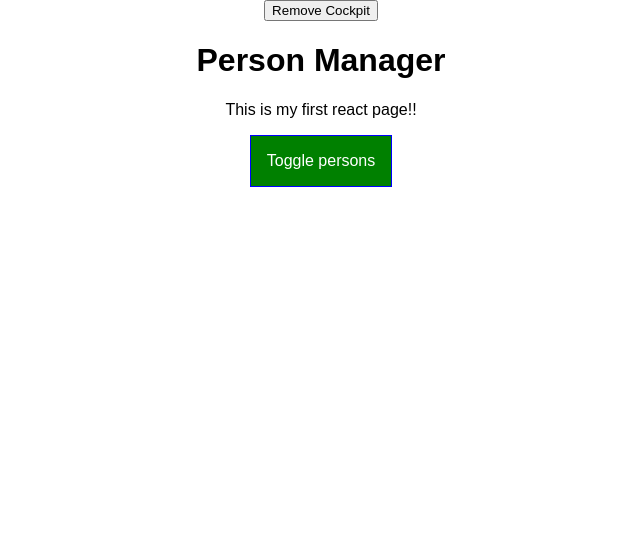
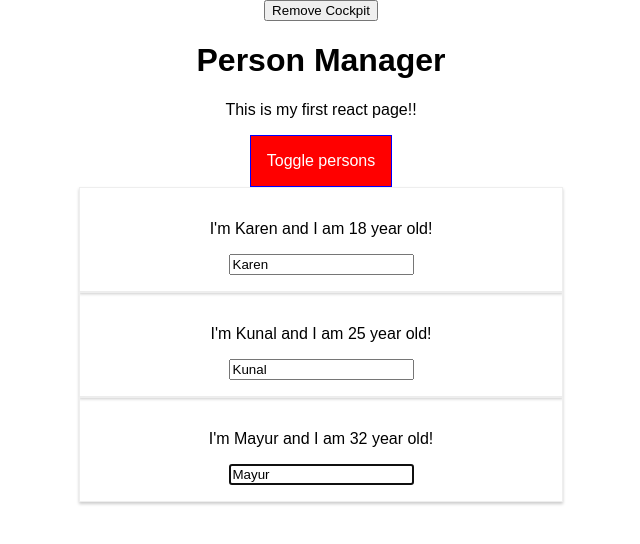
Before and after one commit to kunalkanere16/react-complete-guide, a React app: page / in a window 1280 px wide. Shown: the top 544 px of the page, without its empty margins (319-959 px from the left). Built offline with nearby package versions, Linux system fonts and the light colour scheme.

Commit message:
Update state correctly with setState, using prop-types for validation, using Refs and refs with React Hooks

```diff
--- a/src/components/Cockpit/Cockpit.js
+++ b/src/components/Cockpit/Cockpit.js
@@ -1,17 +1,21 @@
-import React, {useEffect} from 'react';
+import React, {useEffect, useRef} from 'react';
 import classes from './Cockpit.css';
 
 const cockpit = ( props ) => {
+
+  const toggleBtnRef = useRef(null);
+
   //pass function to useEffect
   useEffect(() => {
+    toggleBtnRef.current.click();
     console.log('[Cockpit.js] useEffect');
     // this is componentDidMount and componentDidUpdate in one effect
     //eg: Http request
-    const timer = setTimeout(() =>{
-      alert('Saved data to cloud!');
-    }, 1000);
+    // const timer = setTimeout(() =>{
+    //   alert('Saved data to cloud!');
+    // }, 1000);
     return () => {
-      clearTimeout(timer);
+      //clearTimeout(timer);
       //this runs when component is destroyed as empty array is passed to useEffect
       console.log('[Cockpit.js] cleanup work in useEffect')
     };
@@ -42,7 +46,7 @@ const cockpit = ( props ) => {
           <h1>{props.title}</h1>
           <p className={classesAssigned.join(' ')}>This is my first react page!!</p>
           {/*try not to use below style to call method with args */}
-          <button className={btnClass}
+          <button ref={toggleBtnRef} className={btnClass}
           onClick={ props.clicked}>Toggle persons</button>
       </div>
   );
--- a/src/components/Persons/Person/Person.js
+++ b/src/components/Persons/Person/Person.js
@@ -1,21 +1,48 @@
 import React, {Component} from 'react';
+import PropTypes from 'prop-types';
 import Auxiliary from '../../../hoc/Auxiliary';
 import withClass from '../../../hoc/withClass';
 import classes from './Person.css'
+
 class Person extends Component {
+    constructor(props){
+        super(props);
+
+        this.myInputElementRef = React.createRef();
+    }
+    componentDidMount(){
+        //this.myInputElement.focus();
+        this.myInputElementRef.current.focus();
+    }
+
     render(){
         console.log('[Person.js] rendering...');
-
         return (
             <Auxiliary>
              {/* <div className={classes.Person} > */}
                 <p onClick={this.props.click}>I'm {this.props.name} and I am {this.props.age} year old!</p>
                 <p>{this.props.children}</p>
-                <input type='text' onChange={this.props.changed} value={this.props.name}/>
+                <input
+                    //older approach, functional
+                    //ref={(inputEle) => {this.myInputElement = inputEle}}
+                    //modern approach
+                    ref={this.myInputElementRef}
+                    type='text'
+                    onChange={this.props.changed}
+                    value={this.props.name}
+                />
              {/* </div> */}
             </Auxiliary>
         );
     }
 };
 
+//property validation
+Person.propTypes = {
+    click: PropTypes.func,
+    name: PropTypes.string,
+    age: PropTypes.number,
+    changed: PropTypes.func
+};
+
 export default withClass(Person, classes.Person);
--- a/src/containers/App.js
+++ b/src/containers/App.js
@@ -21,7 +21,8 @@ class App extends Component {
     ],
     profession: 'something',
     showPersons: false,
-    showCockpit: true
+    showCockpit: true,
+    changeCounter: 0
   }
 
   static getDerivedStateFromProps(props, state){
@@ -60,8 +61,14 @@ class App extends Component {
     person.name = event.target.value;
     const persons = [...this.state.persons];
     persons[personIdex] = person;
-    this.setState( {persons:persons} )
-  }
+    //super important way to update state correctly
+    this.setState((prevState, props) => {
+      return {
+        persons:persons,
+        changeCounter: prevState.changeCounter + 1
+      };
+    });
+  };
 
 
   deletePersonHandler = (personIndex) => {
```
